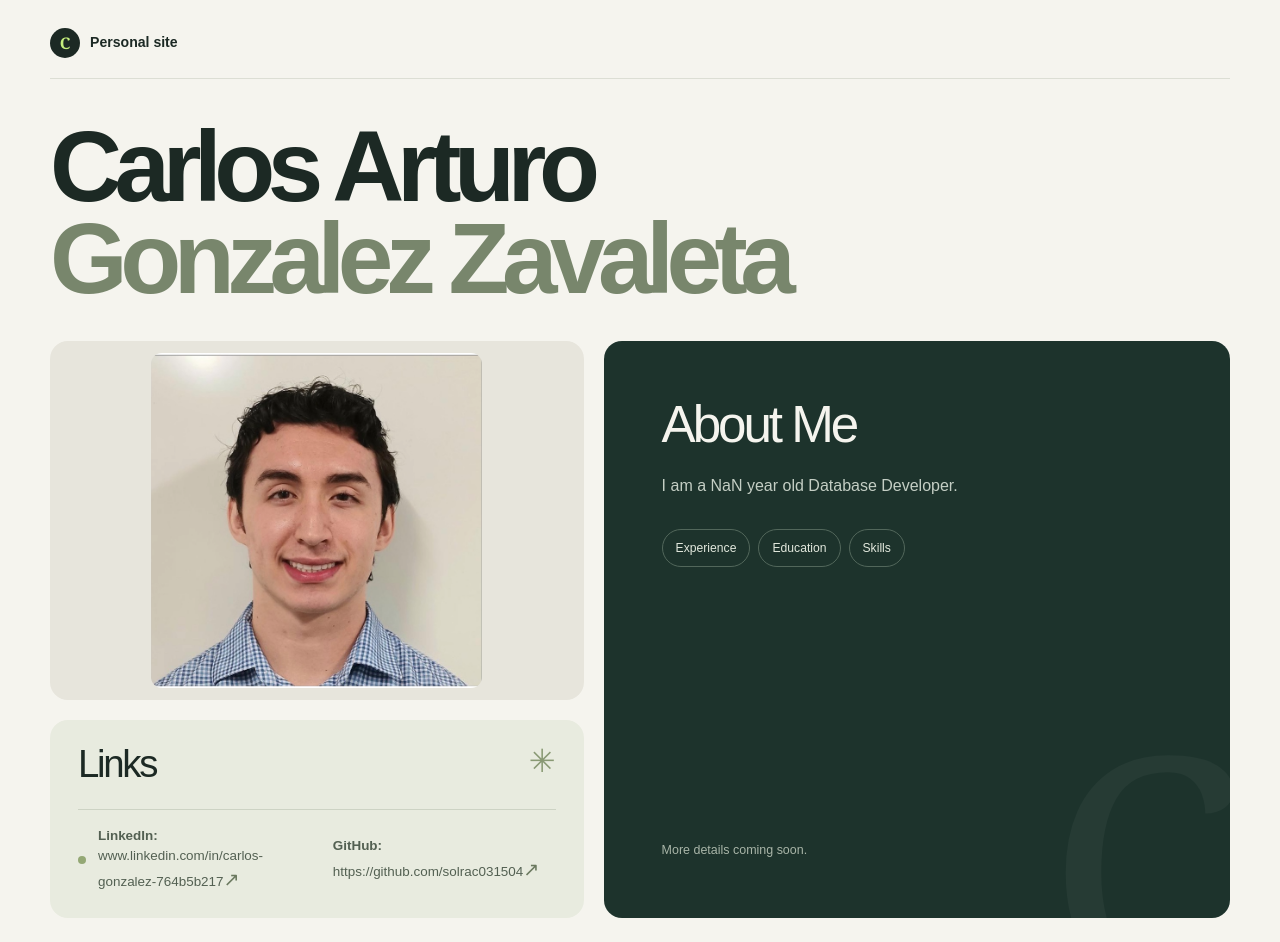
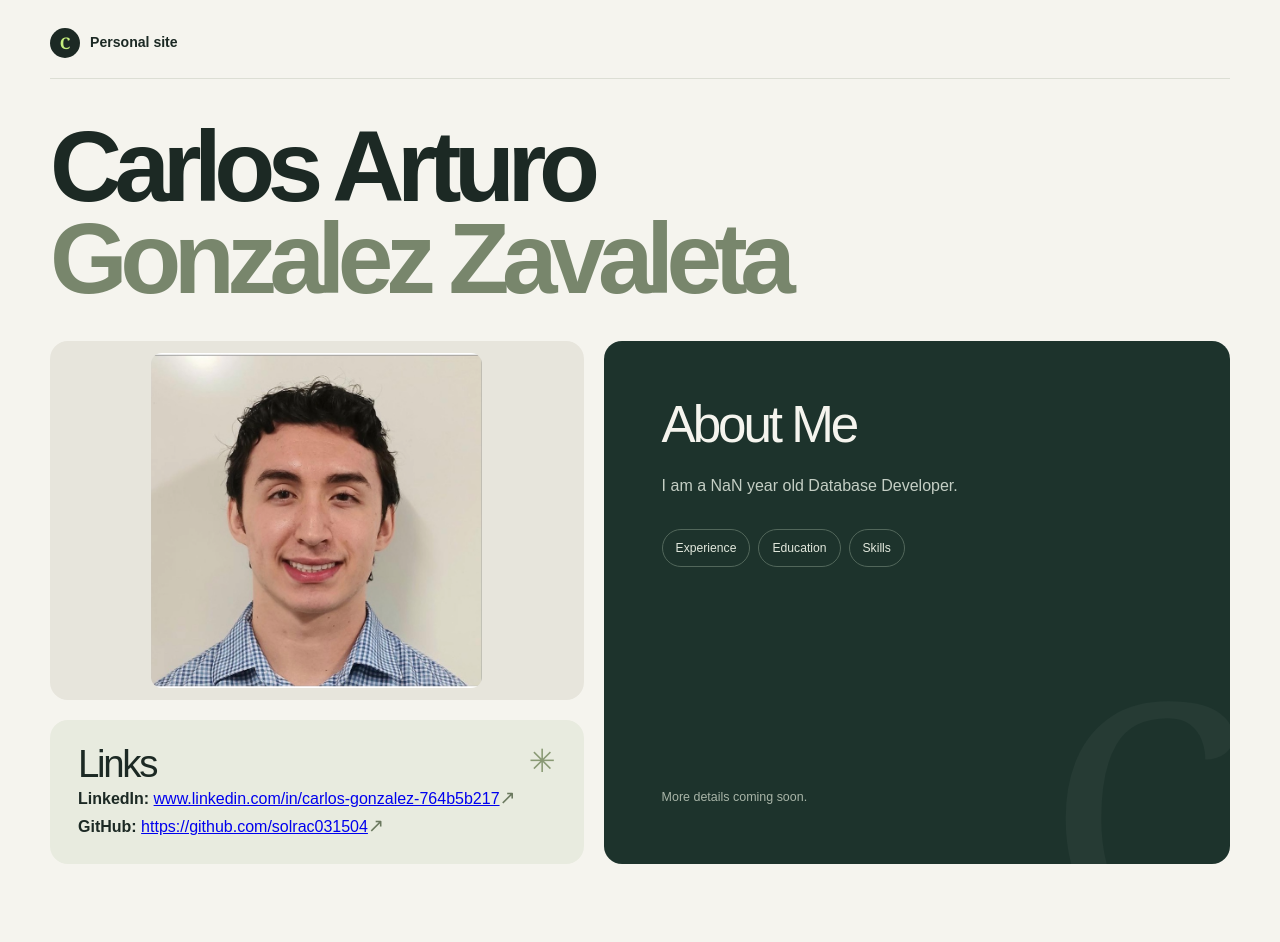
Before and after one commit to solrac031504/personal-website, a Next.js app in the folder personal-website/: page / in a window 1280 px wide. After the commit the page ends 888 px from the top, so only its background shows below. Built offline with nearby package versions, Linux system fonts and the light colour scheme.

Commit message:
Vertical links

```diff
--- a/personal-website/src/app/globals.css
+++ b/personal-website/src/app/globals.css
@@ -39,7 +39,7 @@ a {
 .wordmark,
 .portrait-caption,
 .links-heading,
-.link-placeholder,
+.links-list,
 .site-footer {
   display: flex;
   align-items: center;
@@ -222,29 +222,33 @@ a {
   font-size: clamp(2rem, 3vw, 2.8rem);
 }
 
+.links-card a:link {
+  color: #0000ee;
+  text-decoration: underline;
+}
+
+.links-card a:visited {
+  color: #551a8b;
+  text-decoration: underline;
+}
+
 .links-spark {
   color: #899974;
   font-size: 2rem;
   line-height: 1;
 }
 
-.link-placeholder {
+.links-list {
+  flex-direction: column;
+  align-items: stretch;
+  justify-content: flex-start;
   gap: 12px;
   margin-top: 25px;
   padding-top: 16px;
   border-top: 1px solid #cdd3c4;
 }
 
-.link-dot {
-  width: 8px;
-  height: 8px;
-  flex: 0 0 auto;
-  border-radius: 50%;
-  background: #94a875;
-}
-
-.link-placeholder p {
-  flex: 1;
+.links-list p {
   margin: 0;
   color: #536052;
   font-size: 0.84rem;
```
